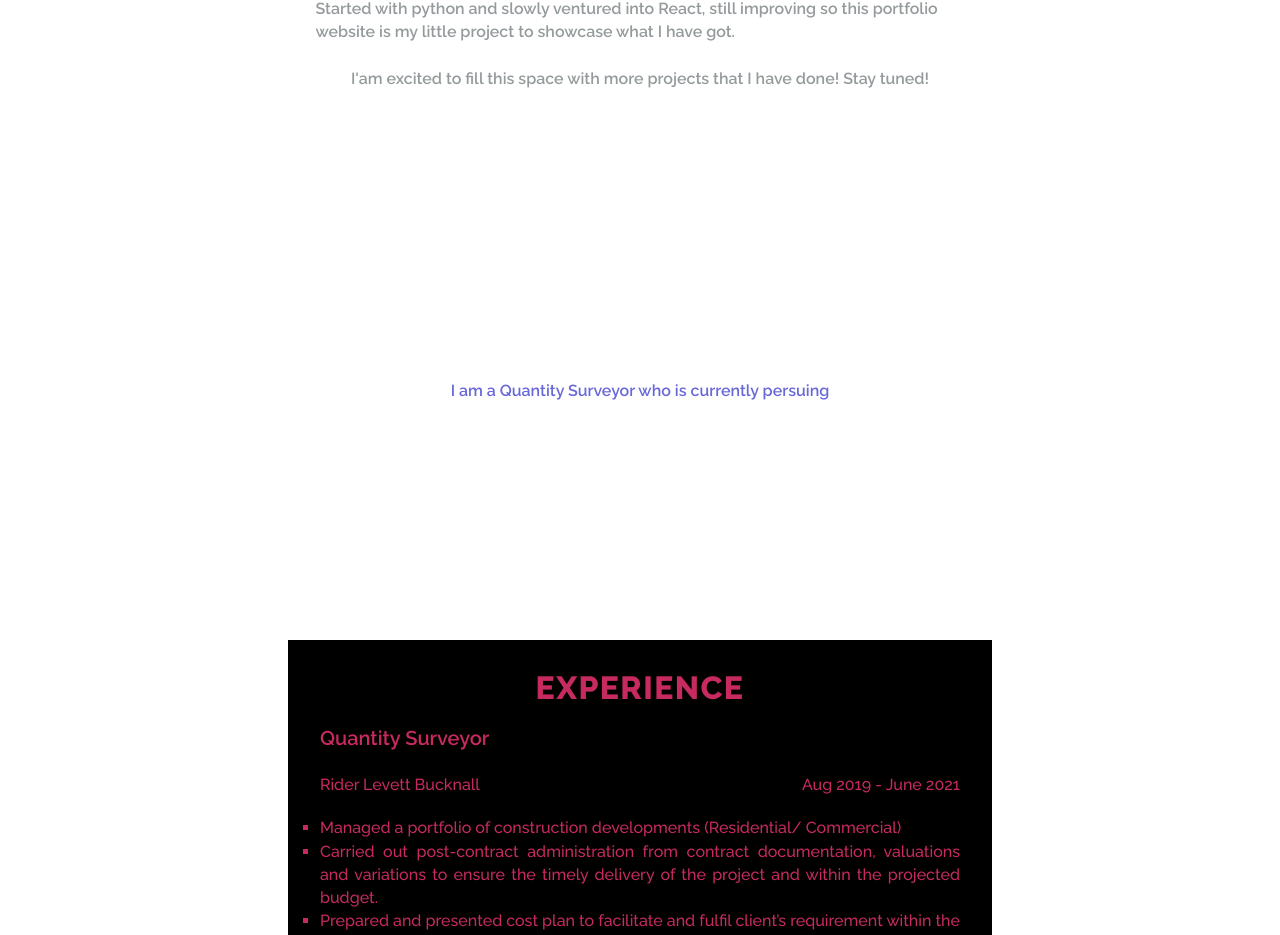
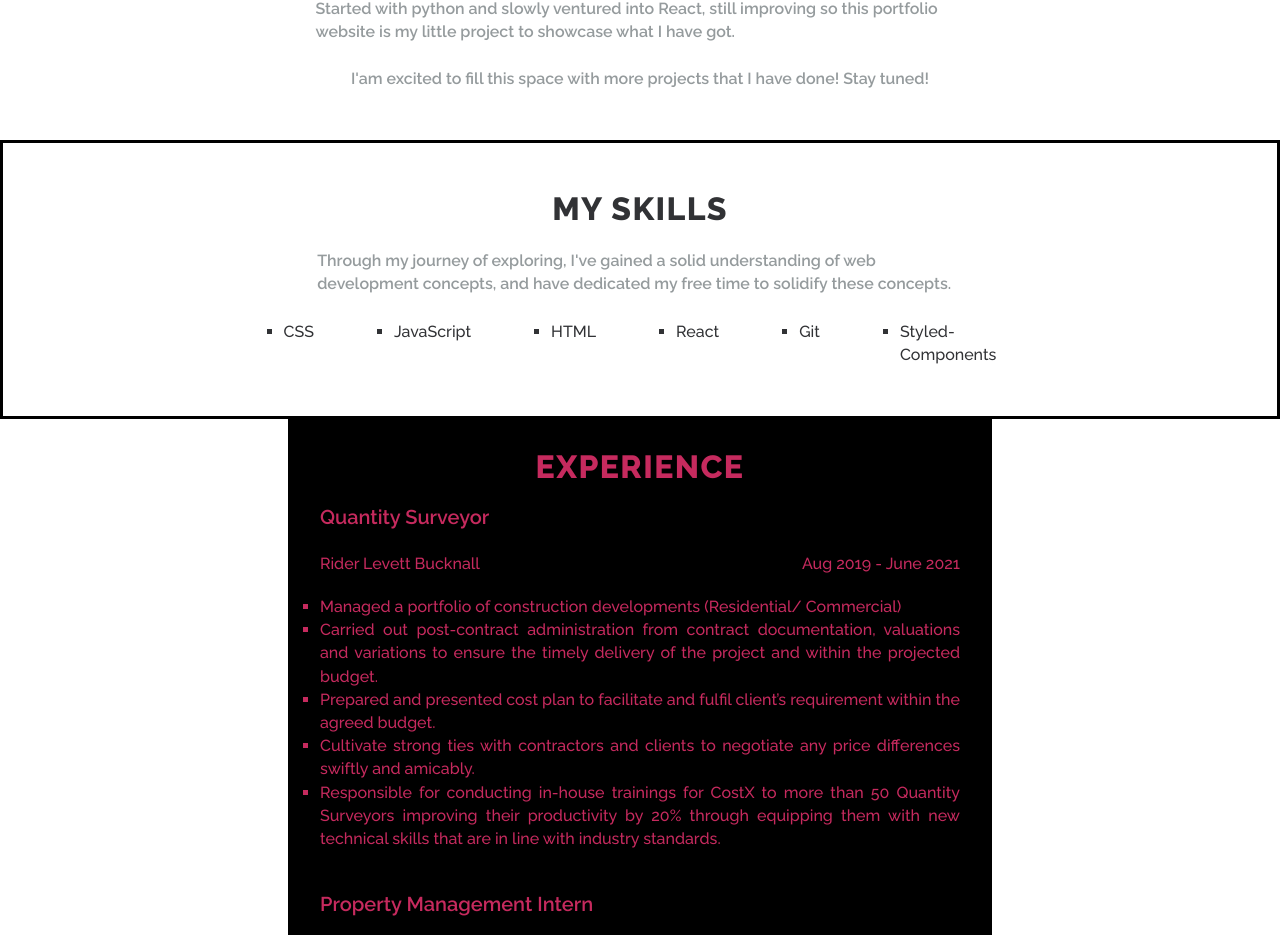
Before and after one commit to smmileely/portfolio-website, a React (Create React App) app: page / in a window 1280 px wide. Shown: the part 1051-1986 px from the top of the page. Built offline with nearby package versions, Linux system fonts and the light colour scheme.

Commit message:
Updated skills section infomration

```diff
--- a/src/Skills/Skills.js
+++ b/src/Skills/Skills.js
@@ -5,25 +5,72 @@ import { COLORS, WEIGHTS } from "../constants";
 const Skills = () => {
   return (
     <SkillContainer id="skills">
-      <SkillItems>
-        I am a Quantity Surveyor who is currently persuing
-      </SkillItems>
+      <SkillContent>
+        <SkillHeader>My skills</SkillHeader>
+        <SkillP>
+          Through my journey of exploring, I've gained a solid understanding of
+          web development concepts, and have dedicated my free time to solidify
+          these concepts.
+        </SkillP>
+        <SkillListWrapper>
+          <SkillList>CSS</SkillList>
+          <SkillList>JavaScript</SkillList>
+          <SkillList>HTML</SkillList>
+          <SkillList>React</SkillList>
+          <SkillList>Git</SkillList>
+          <SkillList>Styled-Components</SkillList>
+        </SkillListWrapper>
+      </SkillContent>
     </SkillContainer>
   );
 };
 
 const SkillContainer = styled.div`
-  height: 500px;
+  height: auto;
   padding: 50px;
   background: white;
   display: flex;
   justify-content: center;
+  align-items: flex-start;
+  border: solid black;
+`;
+
+const SkillContent = styled.div`
+  display: flex;
+  flex-direction: column;
+  width: 55%;
   align-items: center;
 `;
 
-const SkillItems = styled.p`
-  color: ${COLORS.secondary};
+const SkillHeader = styled.div`
+  color: ${COLORS.gray[900]};
+  font-weight: ${WEIGHTS.bold};
+  font-size: 32px;
+  line-height: 32px;
+  letter-spacing: 1.4px;
+  text-transform: uppercase;
+  align-self: center;
+`;
+
+const SkillP = styled.p`
+  margin-top: 24px;
+  display: flex;
+  color: ${COLORS.gray[500]};
   font-weight: ${WEIGHTS.medium};
 `;
 
+const SkillListWrapper = styled.ul`
+  margin-top: 24px;
+  text-align: justify;
+  list-style: square;
+  display: flex;
+  gap: 80px;
+`;
+
+const SkillList = styled.li`
+  color: ${COLORS.gray[900]};
+  font-weight: ${WEIGHTS.normal};
+  font-size: 16px;
+`;
+
 export default Skills;
```
